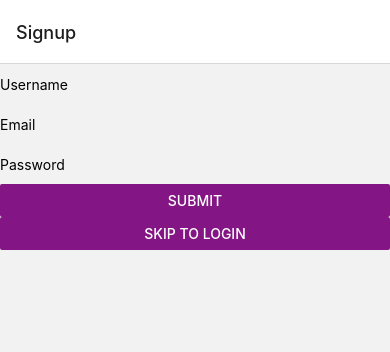
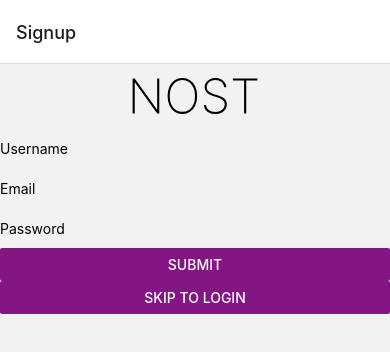
Before and after one commit to spazzylemons/nost, a React Native app in the folder front-end/: screen /Signup in a window 390 px wide. Shown: the top 352 px of the page. Built offline with nearby package versions, Linux system fonts and the light colour scheme.

Commit message:
add logo

```diff
--- a/front-end/Components/SignupScreen/Signup.js
+++ b/front-end/Components/SignupScreen/Signup.js
@@ -1,5 +1,5 @@
 import React, { useState } from 'react'
-import { ScrollView, TextInput, Button } from 'react-native';
+import { Image, ScrollView, TextInput, Button } from 'react-native';
 
 const Signup = ({ navigation }) => {
 
@@ -22,6 +22,7 @@ const Signup = ({ navigation }) => {
 
   return (
       <ScrollView>
+      <Image source={require('../../logo.svg')} style={{width: '8em', height: '4em', alignSelf: 'center'}} />
         <TextInput
             style={{height: 40}}
             placeholder="Username"
```
Also changed, not shown: front-end/logo.svg (added).
